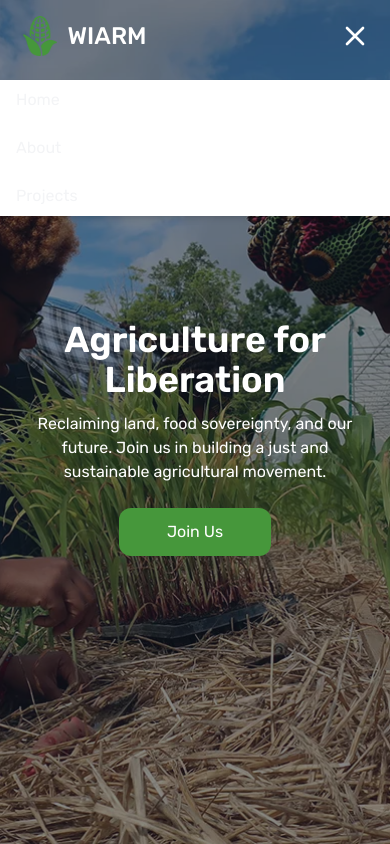
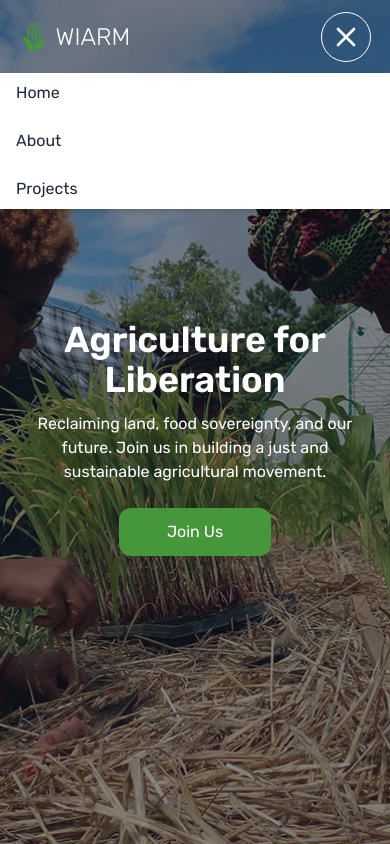
Before and after one commit to rorisangputu/wiarm, a React (Vite) app: page / in a window 390 px wide. Both pictures are taken after a click on the button 354 px from the left and 35 px from the top of the page. Shown: the top 844 px of the page. Built offline with nearby package versions, Linux system fonts and the light colour scheme.

Commit message:
trying to change some things in nav

```diff
--- a/src/components/Header.jsx
+++ b/src/components/Header.jsx
@@ -24,24 +24,23 @@ const Header = () => {
 
 
   return (
-    <div className={`w-full py-5 fixed top-[-1vh] left-0 z-50 transition-all duration-300 ${
-      scrolled ? 'bg-white shadow-md mt-[-1]' : 'bg-transparent'
+    <div className={`w-full py-5 fixed top-[-1vh] left-0 z-50 transition-all duration-300 ${scrolled ? 'bg-white shadow-md mt-[-1]' : 'bg-transparent'
       }`}
     >
       <div className="w-[90%] mx-auto ">
         <div className="flex items-center justify-between">
           {/* Logo */}
-          <div className="flex items-center gap-2">
-            <img src={corn} alt="" className="h-10 w-10" />
+          <Link to='/' className="flex items-center gap-2">
+            <img src={corn} alt="" className="h-7 w-7" />
             <div className="py-2">
-              <h1 className={`text-2xl font-medium ${scrolled ? 'text-gray-900' : 'text-white'}`}>WIARM</h1>
+              <h1 className={`text-2xl font-light ${scrolled ? 'text-gray-900' : 'text-white'}`}>WIARM</h1>
             </div>
-          </div>
+          </Link>
 
           {/* Toggle Button */}
           <button
             onClick={() => setIsOpen(!isOpen)}
-            className="md:hidden text-white focus:outline-none"
+            className="md:hidden text-white border-1 rounded-full p-2 focus:outline-none"
           >
             <svg
               className="w-8 h-8"
@@ -71,13 +70,13 @@ const Header = () => {
 
         {/* Dropdown Menu */}
         {isOpen && (
-          <div className="absolute top-full left-0 w-full bg-white shadow-md flex flex-col space-y-2 md:hidden z-40">
+          <div className={`mt-[-1vh] absolute top-full left-0 w-full bg-white shadow-md flex flex-col space-y-2 md:hidden z-40`}>
             {links.map((link) => (
               <Link
                 key={link.title}
                 to={link.url}
                 onClick={() => setIsOpen(false)}
-                className={`block px-4 py-2 ${scrolled ? 'text-gray-800' : 'text-gray-100'} hover:bg-gray-100`}
+                className={`block px-4 py-2 ${scrolled ? 'text-gray-800' : 'text-gray-800'} hover:bg-gray-100`}
               >
                 {link.title}
               </Link>
```
